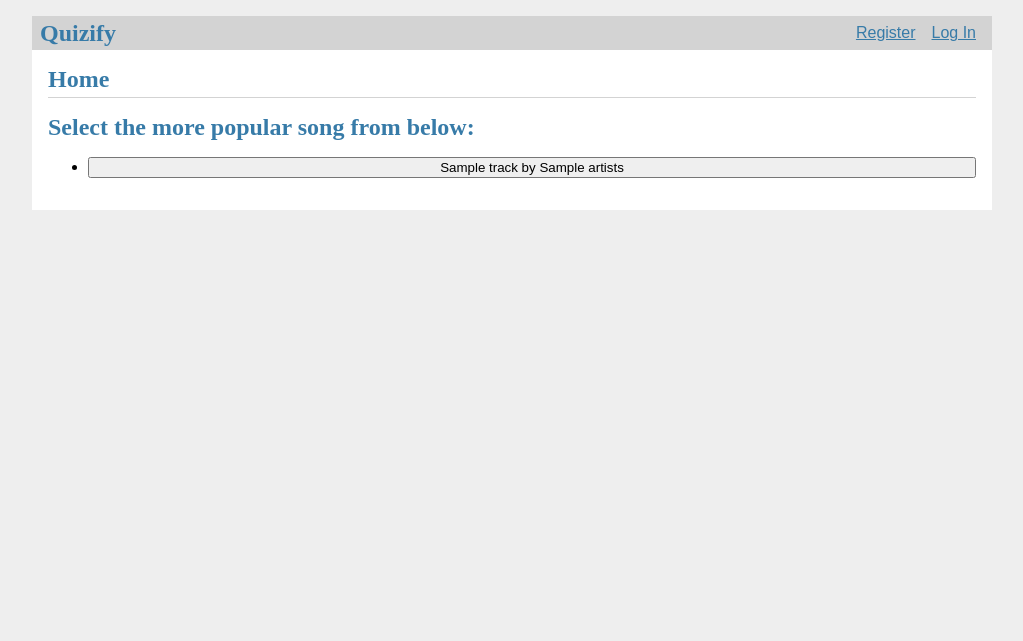
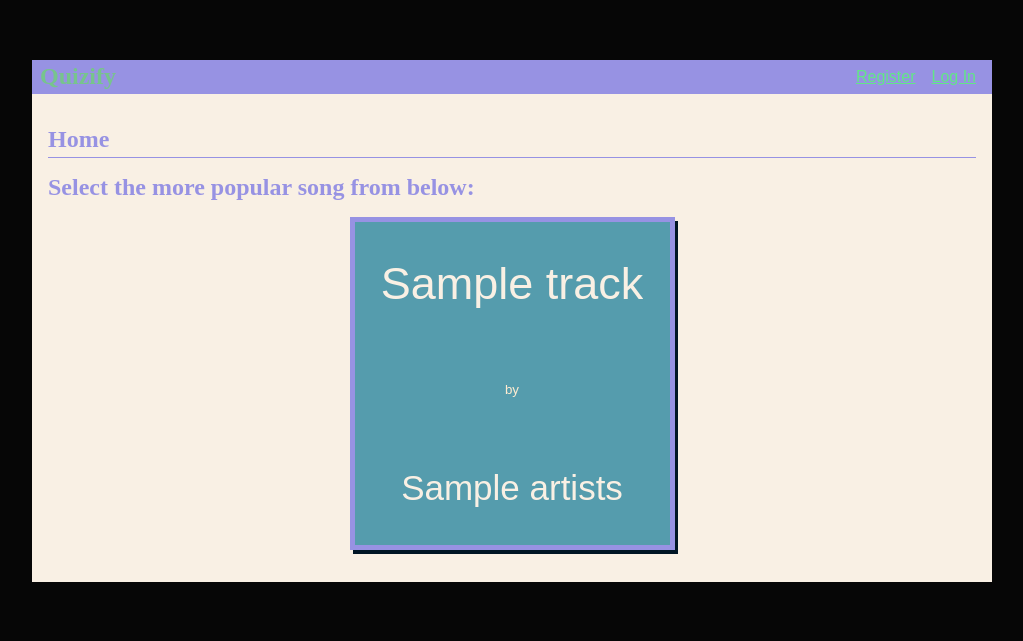
Before and after one commit to TheAiden02/Quizify, a Flask app: template my_code/templates/home.html in a window 1280 px wide. Shown: the top 641 px of the page, without its empty margins (128-1151 px from the left). Run offline with Flask 3, Linux system fonts and the light colour scheme; the template is opened without the code that fills it: most values are stand-ins (such as "Sample title", 1, 10 or a date in 2020).

Commit message:
basic card layout styling

```diff
--- a/my_code/static/style.css
+++ b/my_code/static/style.css
@@ -1,21 +1,23 @@
-html { font-family: sans-serif; background: #eee; padding: 1rem; }
-body { max-width: 960px; margin: 0 auto; background: white; }
-h1 { font-family: serif; color: #377ba8; margin: 1rem 0; }
-a { color: #377ba8; }
+html { font-family: sans-serif; background: #060606; padding: 1rem; }
+body { max-width: 960px; margin: 3.5% auto; background: #f9f0e4;}
+h1 { font-family: serif; color: #9792e3; margin: 1rem 0; }
+a { color: #61E786; }
+a:hover{ color: #001524;}
 hr { border: none; border-top: 1px solid lightgray; }
-nav { background: lightgray; display: flex; align-items: center; padding: 0 0.5rem; }
-nav h1 { flex: auto; margin: 0; }
+
+nav { background: #9792e3; display: flex; align-items: center; padding: 0 0.5rem; }
+nav h1 { flex: auto; margin: 0; color:#77c48d;}
 nav h1 a { text-decoration: none; padding: 0.25rem 0.5rem; }
 nav ul  { display: flex; list-style: none; margin: 0; padding: 0; }
 nav ul li a, nav ul li span, header .action { display: block; padding: 0.5rem; }
-.content { padding: 0 1rem 1rem; }
-.content > header { border-bottom: 1px solid lightgray; display: flex; align-items: flex-end; }
+.content { padding: 1rem; }
+.content > header { border-bottom: 1px solid #9792e3; display: flex; align-items: flex-end; }
 .content > header h1 { flex: auto; margin: 1rem 0 0.25rem 0; }
 .flash { margin: 1em 0; padding: 1em; background: #cae6f6; border: 1px solid #377ba8; }
 .post > header { display: flex; align-items: flex-end; font-size: 0.85em; }
 .post > header > div:first-of-type { flex: auto; }
 .post > header h1 { font-size: 1.5em; margin-bottom: 0; }
-.post .about { color: slategray; font-style: italic; }
+.post .about { color: #FFECD1; font-style: italic; }
 .post .body { white-space: pre-line; }
 .content:last-child { margin-bottom: 0; }
 .content form { margin: 1em 0; display: flex; flex-direction: column; }
@@ -24,3 +26,55 @@ nav ul li a, nav ul li span, header .action { display: block; padding: 0.5rem; }
 .content textarea { min-height: 12em; resize: vertical; }
 input.danger { color: #cc2f2e; }
 input[type=submit] { align-self: start; min-width: 10em; }
+
+
+.content ul{
+    list-style-type: none;
+    display:flex;
+    justify-content:space-around;
+    padding:0 !important;
+}
+
+.content button{
+    border: 5px solid #9792e3;
+    box-shadow: 3px 4px  #001524;
+    background-color: #559CAD;
+    color:#FFECD1;
+    height:25em;
+    flex-grow: .5;
+    display:flex;
+    flex-direction: column;
+    justify-content: space-around;
+    align-items:center;
+    max-width: 350px;
+    min-width:325px;
+}
+
+.content button:hover{
+    border:5px solid #15616D;
+    box-shadow:-14px 7px 5px 0px #001524 !important;
+    transform:scale(1.1);
+    border:7px solid #61E786;
+
+
+}
+
+.content span{
+    flex-basis:1;
+
+}
+.content button .title{
+    color:#f9f0e4;
+    font-size:45px;
+    overflow:auto;
+}
+
+.content button .artist{
+    font-size:35px;
+    color:#f9f0e4;
+    overflow: auto;
+}
+
+.content form{
+    margin:auto;
+}
--- a/my_code/templates/home.html
+++ b/my_code/templates/home.html
@@ -11,7 +11,7 @@
             <li>
                 <form action="{{ url_for('grade') }}" method="post">
                     <button type="submit" name="selected_track" value="{{ track['name'] }}">
-                        {{ track['name'] }} by {{ track['artists'] }}
+                       <span class="title"> {{ track['name'] }}</span> by <span class="artist">{{ track['artists'] }}</span>
                     </button>
                 </form>
             </li>
```
